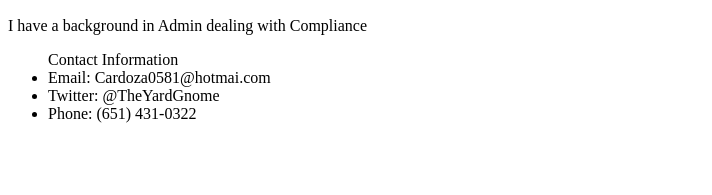
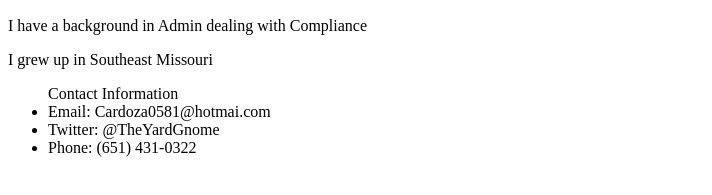
Before and after one commit to Cardoza0581/Savvy-portfolio-Jason-Brown, a website: page index.html in a window 1280 px wide. Shown: the part 383-578 px from the top of the page, without its empty margins (0-712 px from the left). Drawn offline with Linux system fonts and the light colour scheme.

Commit message:
add to html

```diff
--- a/index.html
+++ b/index.html
@@ -10,9 +10,11 @@
   <h1>Welcome to my Savvy Coders Portfolio Project!</h1>
  <img src="https://s3.amazonaws.com/cdn-origin-etr.akc.org/wp-content/uploads/2018/05/22224952/beagle-puppy-in-large-cushion-chair.jpg" alt="My Photo">
  <p>I have a background in Admin dealing with Compliance</p>
+  <p>I grew up in Southeast Missouri</p>
  <ul>Contact Information
     <li>Email: Cardoza0581@hotmai.com</li>
     <li>Twitter: @TheYardGnome</li>
     <li>Phone: (651) 431-0322</li>
+
 </body>
 </html>
```
